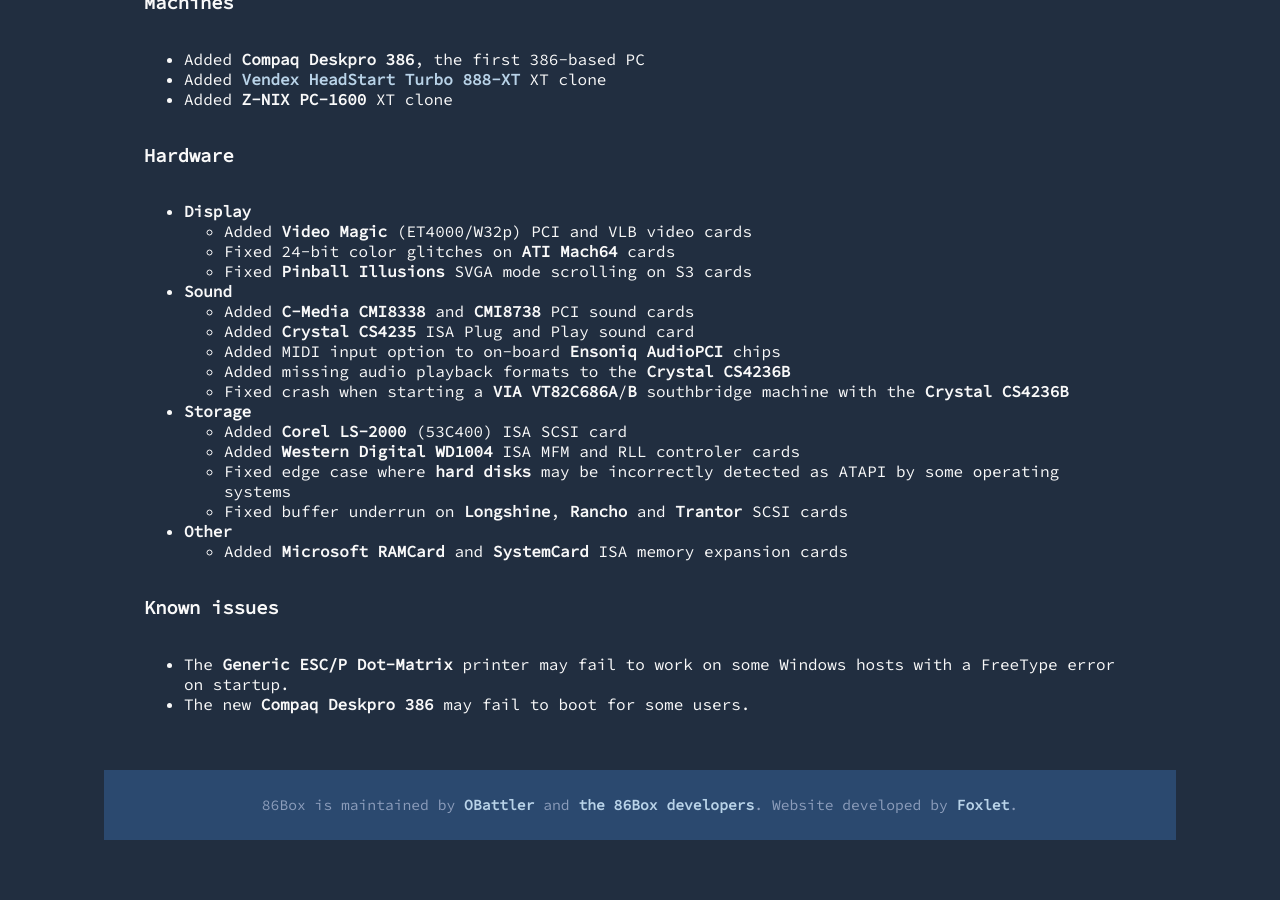
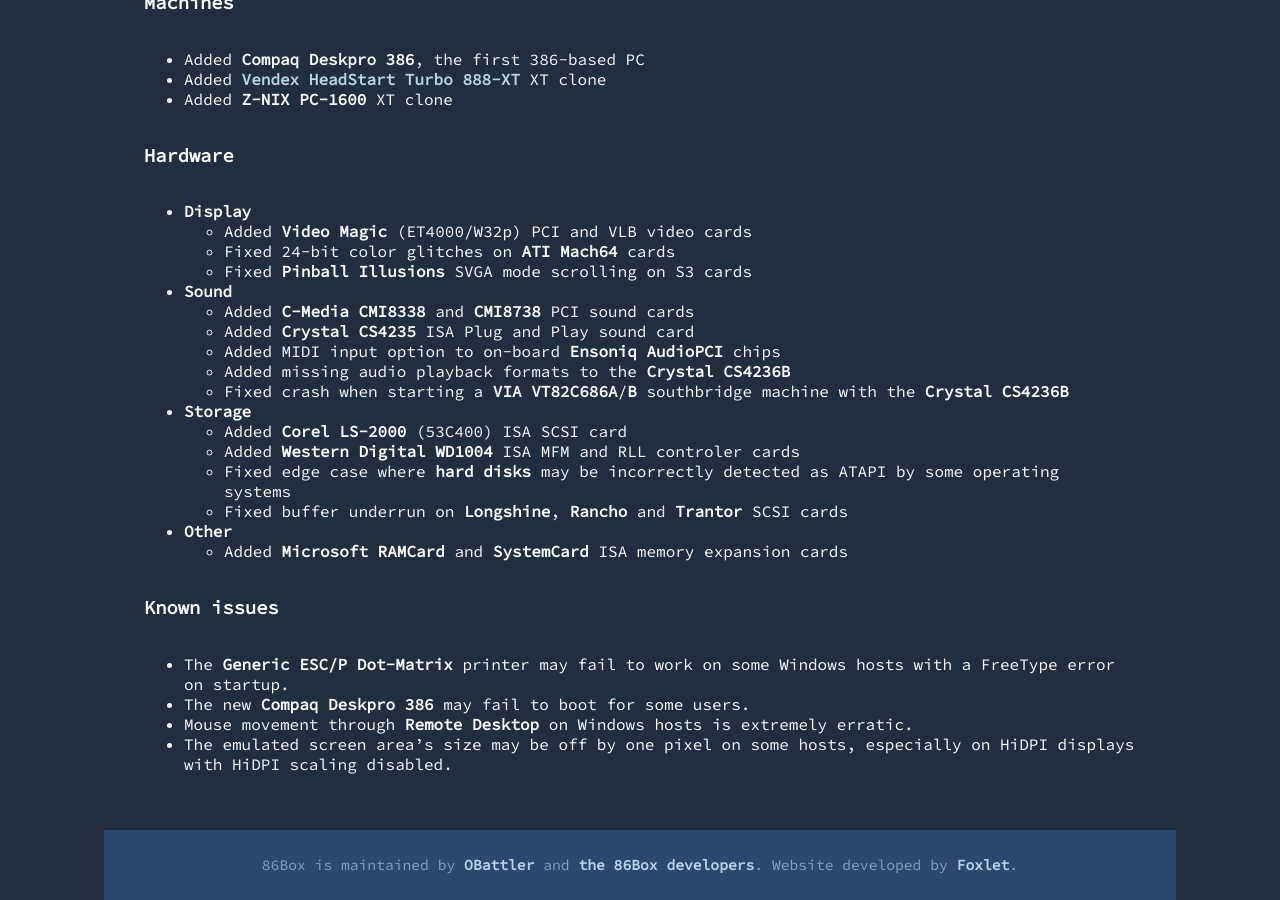
Before and after one commit to 86Box/86box.github.io, a Jekyll site: the page built from _posts/2022-03-18-86box-v3-3.md, in a window 1280 px wide and 900 px high, scrolled down 1730 px. Built offline with Jekyll 4.4.1, drawn with Linux system fonts in a browser that asks for light colours; before the commit the page ends 2570 px from its top, so only the background shows below that.

Commit message:
There are more issues

```diff
--- a/_posts/2022-03-18-86box-v3-3.md
+++ b/_posts/2022-03-18-86box-v3-3.md
@@ -67,3 +67,5 @@
 
 * The **Generic ESC/P Dot-Matrix** printer may fail to work on some Windows hosts with a FreeType error on startup.
 * The new **Compaq Deskpro 386** may fail to boot for some users.
+* Mouse movement through **Remote Desktop** on Windows hosts is extremely erratic.
+* The emulated screen area's size may be off by one pixel on some hosts, especially on HiDPI displays with HiDPI scaling disabled.
```
